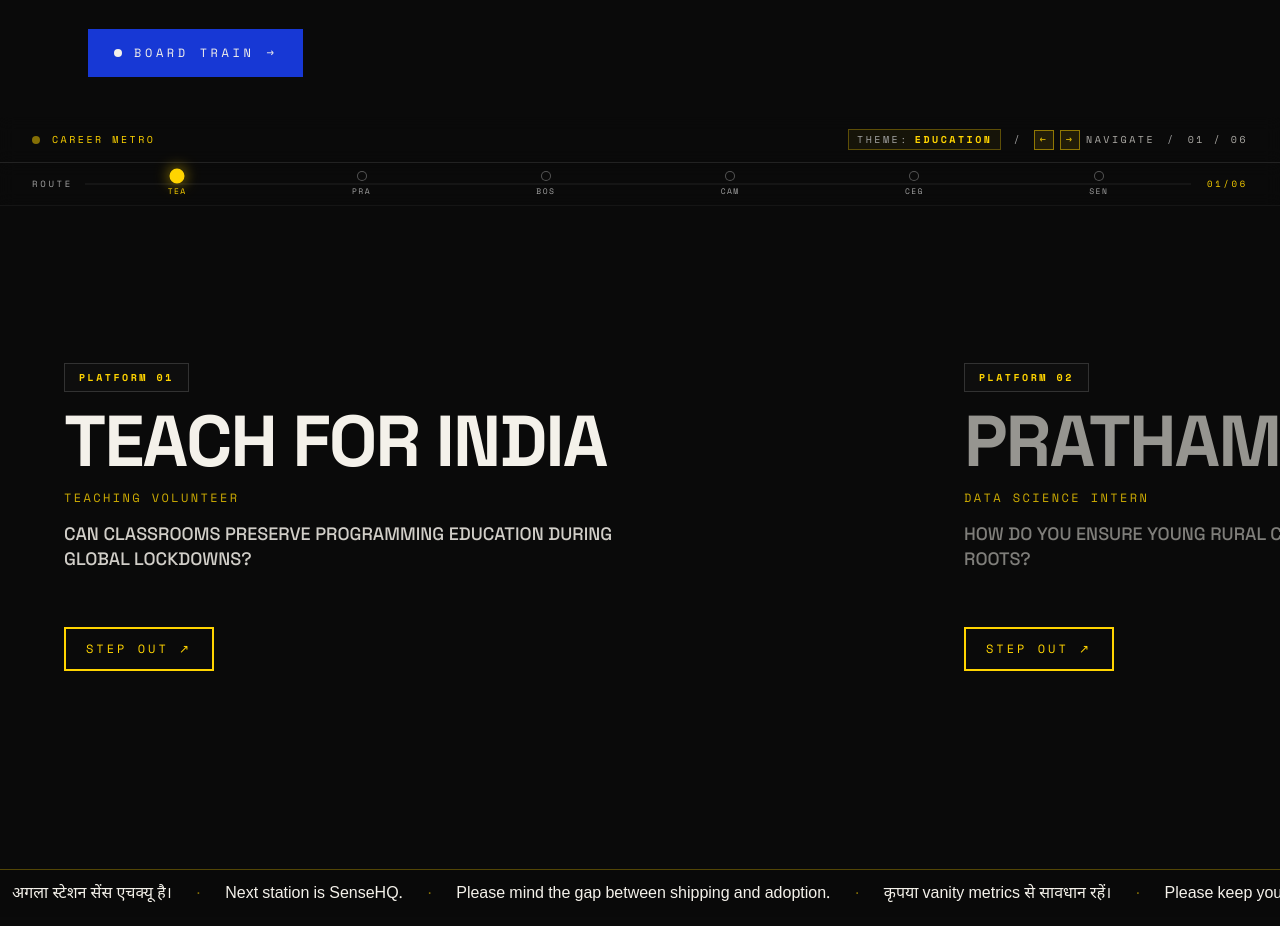
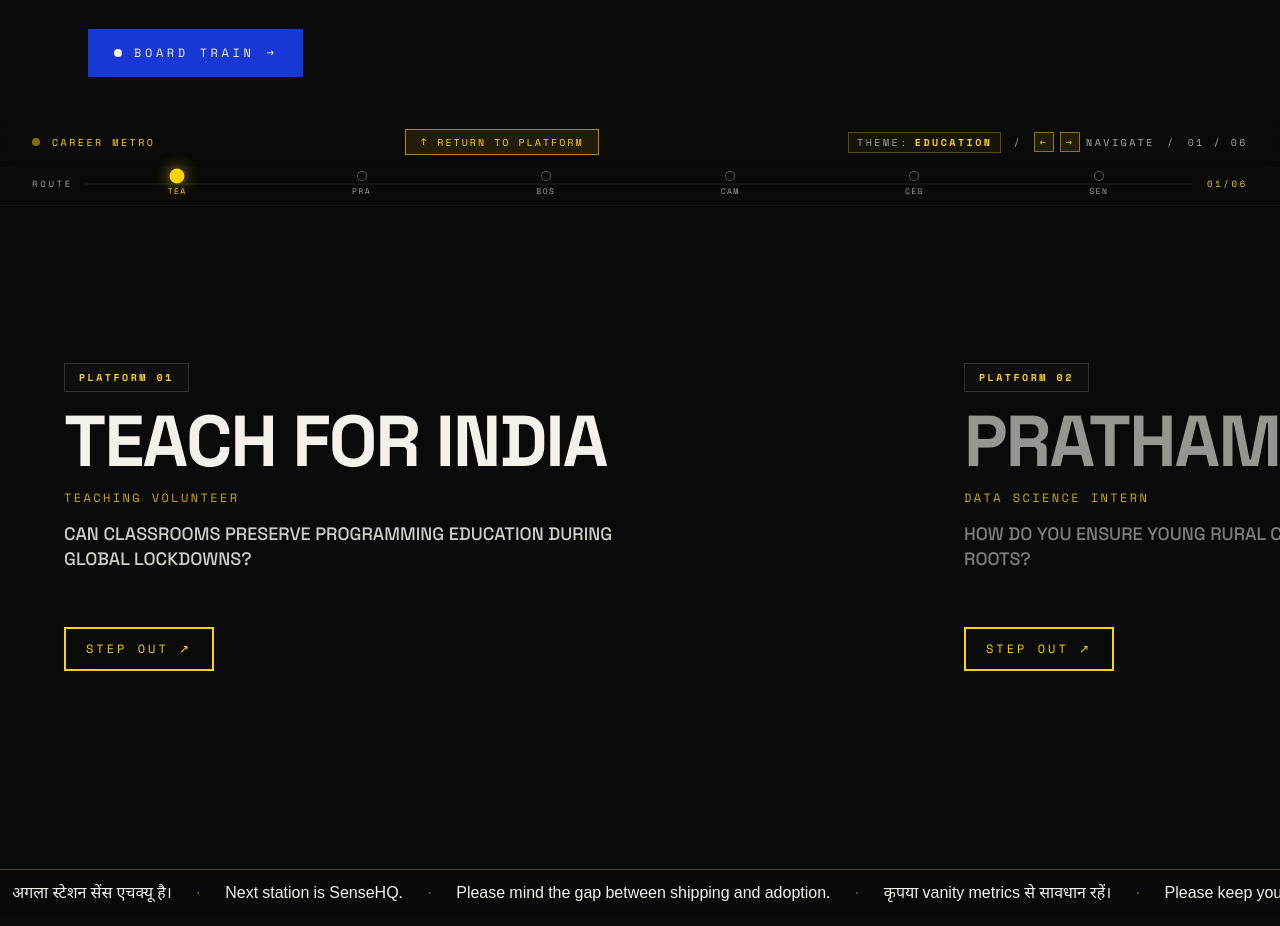
Before and after one commit to onalunchbreak/pankaj-gupta-portfolio, a Next.js app: page / in a window 1280 px wide. Shown: the part 2800-3726 px from the top of the page. Built offline with nearby package versions, Linux system fonts and the light colour scheme.

Commit message:
feat(metro): add fixed center 'RETURN TO PLATFORM ↑' button to pinned viewport status bar

```diff
--- a/src/components/sections/best-work-metro.tsx
+++ b/src/components/sections/best-work-metro.tsx
@@ -442,6 +442,19 @@
                 <span className="inline-block h-2 w-2 rounded-full bg-[#FFD400] blink" />
                 <span className="text-[#FFD400]">{"CAREER METRO"}</span>
               </div>
+
+              {/* Fixed Center Return to Platform button */}
+              <button
+                type="button"
+                onClick={returnToTop}
+                onMouseEnter={() => play("tick")}
+                data-cursor-label="return to platform"
+                className="group flex items-center gap-2 border border-[#FFD400]/60 bg-[#FFD400]/10 px-3.5 py-1 font-mono text-[10px] uppercase tracking-[0.2em] text-[#FFD400] transition-colors hover:bg-[#FFD400] hover:text-[#0A0A0A] focus-ring"
+              >
+                <span className="text-xs transition-transform group-hover:-translate-y-0.5">↑</span>
+                <span>{"RETURN TO PLATFORM"}</span>
+              </button>
+
               <div className="flex items-center gap-3 font-mono text-[10px] uppercase tracking-[0.25em]">
                 {/* Now-playing theme indicator — shows the active station's theme */}
                 <span className="hidden items-center gap-1.5 border border-[#FFD400]/30 bg-[#FFD400]/5 px-2 py-0.5 sm:flex">
```
